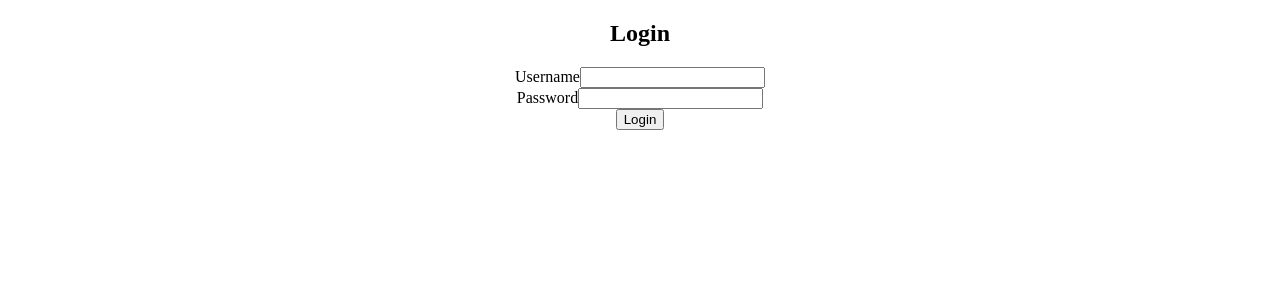
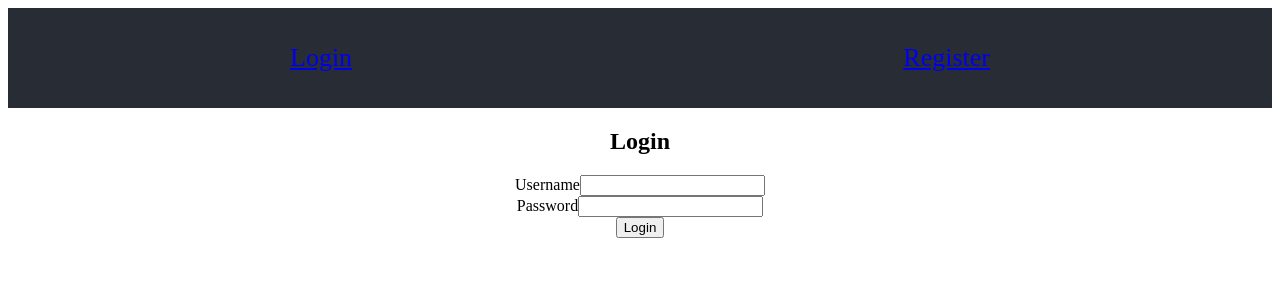
Before and after one commit to kz1999/Halo112Projekt, a React (Create React App) app in the folder IzvorniKod/frontend/: page / in a window 1280 px wide. Shown: the top 300 px of the page. Built offline with nearby package versions, Linux system fonts and the light colour scheme; the HTML template or start-up script is replaced by a standard one.

Commit message:
popravljeni headeri

```diff
--- a/IzvorniKod/frontend/src/App.js
+++ b/IzvorniKod/frontend/src/App.js
@@ -5,7 +5,7 @@ import './styles/App.css';
 
 import Login from './Login';
 import Register from './Register';
-import Header from './Header';
+import {HeaderLoggedIn, HeaderLoggedOut} from './Header';
 import UsersList from './UsersList';
 import Test from './Test';
 
@@ -24,25 +24,26 @@ function App() {
 
   if(!isLoggedIn){
     return(
-      <div className='App'>
-        <Login onLogin={onLogin}/>
-      </div>
-    )
+      <BrowserRouter>
+        <HeaderLoggedOut/>
+        <div className="App">
+          <Switch>
+            <Login path='/' onLogin={onLogin}/>
+            <Login path='/login' onLogin={onLogin}/>
+            <Route path='/register' exact component={Register}/>
+          </Switch>
+        </div>
+      </BrowserRouter>
+    );
   }
 
-
-
-
-
   return (
-
     <BrowserRouter>
-      <Header onLogout={onLogout}/>
+      <HeaderLoggedIn onLogout={onLogout}/>
       <div className="App">
         <Switch>
           <Route path='/register' exact component={Register}/>
           <Route path='/users' exact component={UsersList}/>
-          <Route path='/login' exact component={Login}/>
           <Route path='/test' exact component={Test}/>
         </Switch>
       </div>
--- a/IzvorniKod/frontend/src/Header.js
+++ b/IzvorniKod/frontend/src/Header.js
@@ -2,7 +2,7 @@ import React from 'react';
 import {Link} from "react-router-dom";
 import "./styles/Header.css";
 
-function Header(props){
+function HeaderLoggedIn(props){
 
     function logout(){
         const options = {
@@ -20,8 +20,6 @@ function Header(props){
                 <div className="App-header">
                     <Link to='/test'>Test</Link>
                     <Link to='/users'>Users list</Link>
-                    <Link to='/login'>Login</Link>
-                    <Link to='/register'>Register</Link>
                     <button onClick={logout}>Logout</button>
                 </div>
             </header>
@@ -29,4 +27,17 @@ function Header(props){
     )
 }
 
-export default Header;
+function HeaderLoggedOut(){
+
+    return(
+        <header className="Header">
+            <header className="App-header-container">
+                <div className="App-header">
+                    <Link to='/login'>Login</Link>
+                    <Link to='/register'>Register</Link>
+                </div>
+            </header>
+        </header>
+    )
+}
+export {HeaderLoggedIn, HeaderLoggedOut};
```
